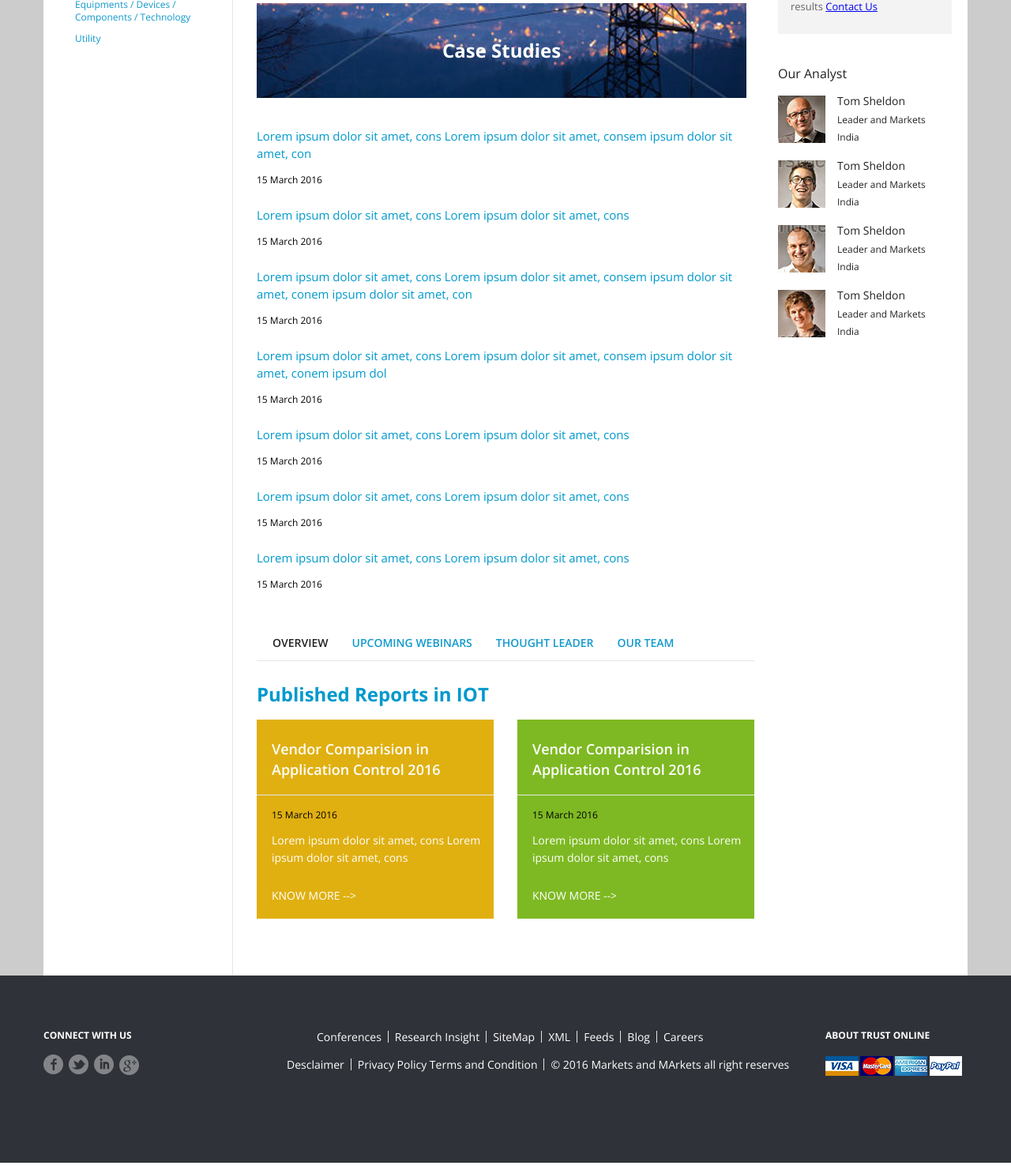
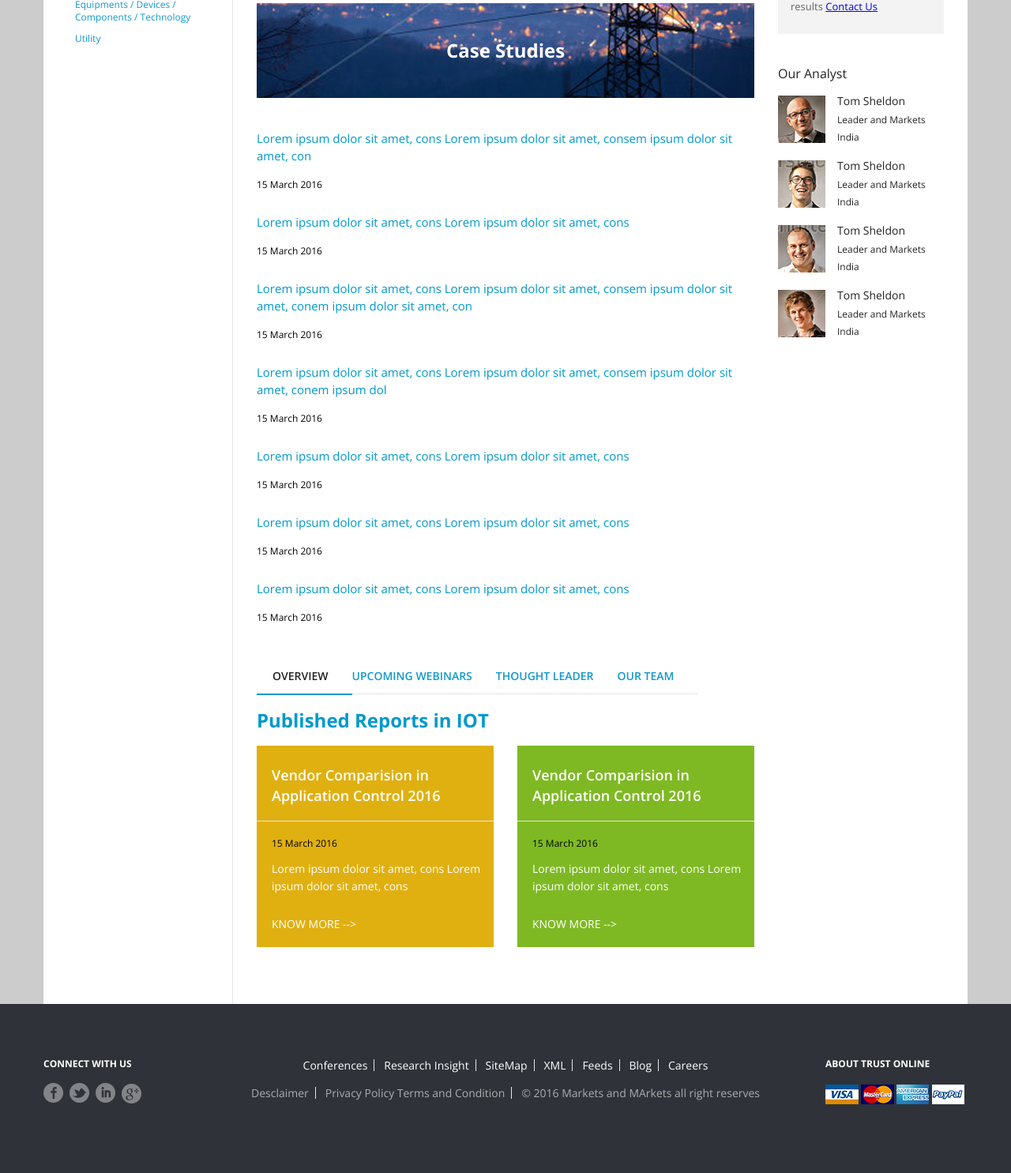
Before and after one commit to kamal-webonise/frontEnd, a plain HTML site: page htmlCssAssignment/index.html in a window 1280 px wide. Shown: the part 279-1764 px from the top of the page at 79% size. Drawn offline with nearby package versions, Linux system fonts and the light colour scheme.

Commit message:
updates html and css file

```diff
--- a/htmlCssAssignment/css/style.css
+++ b/htmlCssAssignment/css/style.css
@@ -1,4 +1,4 @@
-
+/* Reset Code */
 html,
 body,
 div,
@@ -17,447 +17,444 @@ form,
 footer,
 header,
 menu,
-nav{
+nav {
     margin: 0;
     padding: 0;
     border: 0;
 }
 /* HTML5 display-role reset for older browsers */
-h2{
+
+h2 {
     margin: 0;
-	padding:0;
+    padding: 0;
 }
-ul,h2,p,h3,h1,h5,h4,h6{
+ul,
+h2,
+p,
+h3,
+h1,
+h5,
+h4,
+h6 {
     line-height: 100%;
 }
-ul li a,span{
+ul li a,
+span {
     line-height: 100%;
 }
-span{
+span {
     line-height: 100%;
 }
-ul li{
-    list-style : none;
-    text-decoration : none;
+ul li {
+    list-style: none;
+    text-decoration: none;
 }
-ul li a{
+ul li a {
     text-decoration: none;
     word-wrap: break-word;
 }
-a{
-	display:inline-block;
+a {
+    display: inline-block;
 }
-body{
+
+/* CSS Code*/
+body {
     font-size: 15px;
-	color:#1199cc;
+    color: #1199cc;
     font-family: 'Open Sans', sans-serif;
-	line-height:100%;
+    line-height: 100%;
+    background-color: #cccccc;
 }
-.pullLeft{
-	float:left;
+.pullLeft {
+    float: left;
 }
-.pullRight{
-	float:right;
+.pullRight {
+    float: right;
 }
-.floatNone{
-	float:none;
+.floatNone {
+    float: none;
 }
-.clearFix{
-	float:none;
-	clear:both;
+.clearFix {
+    float: none;
+    clear: both;
     width: 0;
     height: 0;
 }
-.pageLayout{
-	background-color: #cccccc;
-}
-.container{
-	width:1170px;
-	margin:auto;
+.container {
+    width: 1170px;
+    margin: auto;
     background-color: #ffffff;
 }
-.header{
+.header {
     margin-bottom: 60px;
-
 }
-.logo{
+.logo {
     width: 180px;
     height: 45px;
     margin: 20px 16px 25px 19px;
 }
-.headerBar{
-	width:954px;
+.headerBar {
+    width: 954px;
     border-left: 1px solid #e5e5e5;
 }
-.headerTop{
-	padding:10.6px 0 10px 20px;
+.headerTop {
+    padding: 10.6px 0 10px 20px;
     border-bottom: 1px solid #e5e5e5;
 }
-
-.headerTop li{
-	float:left;
+.headerTop li {
+    float: left;
     padding-right: 23px;
 }
-.headerTop li a{
+.headerTop li a {
     font-size: 12px;
-	color:#282828;
+    color: #282828;
     font-weight: 600;
     line-height: 100%;
 }
-.headerTop li.clearFix{
-	float : none;
+.headerTop li.clearFix {
+    float: none;
 }
-.headerBottom{
+.headerBottom {
     font-size: 16px;
-	padding:19px 0 19px 20px;
+    padding: 19px 0 19px 20px;
 }
-.headerBottom li{
-	float:left;
-	padding-right:48px;
+.headerBottom li {
+    float: left;
+    padding-right: 48px;
 }
-.headerBottom li a{
-	color:#0099cc;
-	font-size:16px;
+.headerBottom li a {
+    color: #0099cc;
+    font-size: 16px;
     font-weight: 600;
 }
-.headerBottom li.clearFix{
-	float :none;
+.headerBottom li.clearFix {
+    float: none;
 }
-.headerBottom li a:hover{
-	color:#222222;
+.headerBottom li a:hover {
+    color: #222222;
 }
-.headerBottom li.active a{
-	color:#222222;
+.headerBottom li.active a {
+    color: #222222;
 }
-
-.leftWrap{
-	width: 209px;
-	margin:29px 0 0 30px;
+.leftWrap {
+    width: 189px;
+    margin: 29px 20px 0 30px;
 }
-.leftWrap h2{
+.leftWrap h2 {
     font-size: 13px;
-	color:#222222;
+    color: #222222;
     padding-bottom: 15px;
     font-weight: 700;
 }
-.leftWrap li a{
+.leftWrap li a {
     font-size: 12px;
-	color:#1199cc;
-	padding:0 0 10px 10px;
+    color: #1199cc;
+    padding: 0 0 10px 10px;
     line-height: 16px;
 }
-
-.centerWrap{
+.centerWrap {
     width: 630px;
-	padding-left:30px;
+    padding-left: 30px;
     padding-bottom: 72px;
     border-left: 1px solid #e5e5e5;
 }
-.contentNavbar{
-	padding:25px 0 30px 0;
+.contentNavbar {
+    padding: 25px 0 30px 0;
 }
-.contentNavbar li{
-	float:left;
-	padding-right:26px;
+.contentNavbar li {
+    float: left;
+
 }
-.contentNavbar li a{
+.contentNavbar li a {
     font-size: 12px;
-	color:#1199cc;
+    color: #1199cc;
 }
-.contentNavbar li.clearFix{
-	float:none;
+.contentNavbar li img{
+    padding : 0 10px;
 }
-.centerWrap h2{
+.contentNavbar li.clearFix {
+    float: none;
+}
+.centerWrap h2 {
     font-size: 36px;
-	color:#222222;
+    color: #222222;
     font-weight: 400;
+    padding-bottom: 26px;
 }
-.imageTextHolder{
-
-	background-image:url("../images/power.jpg");
-	height:120px;
-	width: 620px;
-	margin: 26px 0 10px 0;
+.imageTextHolder {
+    background-image: url("../images/power.jpg");
+    height: 120px;
+    width: 630px;
+    margin: 0 0 40px 0;
 }
-/* .imageTextHolder{
-	position:relative;
-
-} */
-.textCenter{
-
-    /*
-    position:absolute;
-    top:50%;
-    left:50%;
-    height: 30px;
-    width: 100px;
-    margin:-15px 0 0 -50px;*/
-
+.textCenter {
     text-align: center;
-    padding:48px 0 48px 0;
+    padding: 48px 0 48px 0;
     font-size: 24px;
-    color:#ffffff;
+    color: #ffffff;
 }
-
-.newsFeed li{
-	padding-top: 27px;
+.newsFeed {
+    margin-bottom: 30px;
+    padding-right: 10px;
 }
-.newsFeed li a{
+.newsFeed li a {
     font-size: 15px;
     line-height: 22px;
     padding-bottom: 17px;
-	color:#0099cc;
+    color: #0099cc;
 }
-.newsFeed li span{
-	display:block;
+.newsFeed .date a {
+    padding-bottom: 30px;
+    line-height: 100%;
     font-size: 12px;
     color: #000000;
 }
-.centerBottomNavbar {
-    padding: 60px 0 15px 0;
-    margin-bottom: 30px;
+.centerBottomNavbar li {
+    padding: 0 0 15px 0;
+    float: left;
+    padding-right: 30px;
     border-bottom: 1px solid #e5e5e5;
 }
-.centerBottomNavbar li{
-	float:left;
-	padding-right:30px;
-}
-.centerBottomNavbar li a{
+.centerBottomNavbar li a {
     font-size: 14px;
-	color:#1199cc;
+    color: #1199cc;
     font-weight: 600;
 }
+.centerBottomNavbar li.active{
+border-bottom: 2px solid #0099cc;
+}
 .centerBottomNavbar li.active a{
-	color:#222222;
-	border-bottom: #1199cc;
-	padding-left:20px;
+    color: #222222;
+    padding-left: 20px;
 }
-.centerBottomNavbar li.clearFix{
-	float:none;
+.centerBottomNavbar li.clearFix {
+    float: none;
+    height:0;
+    width: 0;
+    border:none;
+    padding-bottom: 0;
 }
-.article h1{
-	font-size:24px;
-	color:#0099cc;
-	padding-bottom:20px;
+.article {
+    margin-top: 20px;
 }
-.yellowBox{
-	width:300px;
-	background-color:#e0b011;
+.article h1 {
+    font-size: 24px;
+    color: #0099cc;
+    padding-bottom: 20px;
+}
+.yellowBox {
+    width: 300px;
+    background-color: #e0b011;
     padding: 24px 0 22px 0;
-	margin-right:30px;
+    margin-right: 30px;
 }
-.greenBox{
-	width:300px;
+.greenBox {
+    width: 300px;
     background-color: #7eb923;
     padding: 24px 0 22px 0;
 }
-.centerBox a{
-	color:#ffffff;
+.centerBox a {
+    color: #ffffff;
 }
-.centerBox li{
-	float:left;
+.centerBox li {
+    float: left;
 }
-.centerBox li h3{
+.centerBox li h3 {
     padding: 0 0 19px 19px;
     border-bottom: 1px solid #e5e5e5;
 }
-.centerBox li h3 a{
+.centerBox li h3 a {
     font-size: 18px;
     line-height: 26px;
     font-weight: 600;
 }
-.centerBox li span{
+.centerBox li span {
+    padding: 19px 0 15px 19px;
+}
+.centerBox li span a {
     font-size: 12px;
-	color:#000000;
-	padding:19px 0 15px 19px;
+    color: #000000;
 }
-.centerBox li p{
-	padding:0 0 30px 19px;
+.centerBox li p {
+    padding: 0 0 30px 19px;
 }
-.centerBox li p a{
+.centerBox li p a {
     font-size: 14px;
     line-height: 22px;
 }
-.centerBox li h2{
+.centerBox li h2 {
     font-size: 14px;
-	padding:0 0 0 19px ;
+    padding: 0 0 0 19px;
 }
-.centerBox li.clearFix{
+.centerBox li.clearFix {
     float: none;
 }
-.centerBox span{
-	display:block;
+.centerBox span {
+    display: block;
 }
-.rightWrap{
-	width: 220px;
-	padding:30px 0 0px 30px;
-
+.rightWrap {
+    width: 210px;
+    padding: 30px 30px 0 30px;
 }
-.rightTopContainer{
+.rightTopContainer {
     background-color: #f3f3f3;
-	padding: 20px 0 25px 16px;
+    padding: 20px 10px 25px 16px;
     margin-bottom: 42px;
 }
-.rightWrap h3{
+.rightWrap h3 {
     font-size: 16px;
     padding-bottom: 20px;
-	color:#222222;
+    color: #222222;
     font-weight: 400;
 }
-.rightWrap p{
-	color:#666666;
+.rightWrap p {
+    color: #666666;
     font-size: 13px;
     line-height: 20px;
 }
-.rightWrap p a{
-	color:0099cc;
+.rightWrap p a {
+    color: 0099cc;
 }
-.rightBottomContainer{}
-.founderList li{
-	padding-bottom:20px;
+.rightBottomContainer {} .founderList li {
+    padding-bottom: 20px;
 }
-.founderImage{
-	width:60px;
+.founderImage {
+    width: 60px;
     padding-right: 15px;
 }
-.designation{
-	width: 145px;
+.founderImage img{
+    width: 100%;
+}
+.designation {
+    width: 125px;
     font-size: 14px;
-	color:#222222;
+    color: #222222;
+    padding-right: 10px;
 }
-.designation h1{
+.designation h1 {
     font-size: 14px;
     padding-bottom: 11px;
     font-weight: 400;
 }
-.designation h2{
+.designation h2 {
     font-size: 12px;
     padding-bottom: 10px;
     font-weight: 400;
 }
-.designation h6{
+.designation h6 {
     font-size: 12px;
     font-weight: 400;
 }
-.footerLayout{
+.footerLayout {
     background-color: #2f3238;
-	color:#ffffff;
+    color: #ffffff;
 }
-.footerContainer{
+.footerContainer {
     width: 1170px;
-	margin:auto;
-	padding-top:70px;
-	padding-bottom :85px;
+    margin: auto;
+    padding-top: 70px;
+    padding-bottom: 85px;
 }
-.leftFooter{
-	width: 300px;
+.leftFooter {
+    width: 200px;
 }
-.leftFooter h1{
+.leftFooter h1 {
     font-size: 12px;
     padding-bottom: 18px;
 }
-.socialIcons li{
-	height:26px;
-	width: 26px;
-	padding-right:6px;
-	float:left;
+.socialIcons li {
+    float: left;
     background: url("../images/sprites.png") no-repeat;
 }
-.socialIcons li.facebookIcon{
+.socialIcons li a {
+    height: 26px;
+    width: 26px;
+    padding-right: 7px;
+}
+.socialIcons li.facebookIcon {
     background-position: 0 -232px;
-
 }
-.socialIcons li.twitterIcon{
+.socialIcons li.twitterIcon {
     background-position: 0 -201px;
-
 }
-.socialIcons li.linkedInIcon{
+.socialIcons li.linkedInIcon {
     background-position: 0 -166px;
-
 }
-.socialIcons li.gmailIcon{
+.socialIcons li.gmailIcon {
     background-position: 0 -129px;
-
 }
-.socialIcons li.clearFix{
-	float:none;
-	clear:both;
-	background-position: -50px -50px;
+.socialIcons li.clearFix {
+    float: none;
+    clear: both;
+    width: 0;
+    height: 0;
 }
-.centerFooter{
-	width: 690px;
+.centerFooter {
+    width: 770px;
 }
-.topFooterNavbar{
+.topFooterNavbar {
     margin-bottom: 20px;
-	margin-left:38px;
+    text-align: center;
 }
-.topFooterNavbar li{
-	float:left;
-}
-.topFooterNavbar li a{
+.topFooterNavbar li a {
     font-size: 14px;
     padding: 0 8px;
-	color:#ffffff;
-
+    color: #ffffff;
 }
-.topFooterNavbar li{
+.topFooterNavbar li {
+    border-right: 1px solid #e5e5e5;
+    display: inline-block;
+}
+.topFooterNavbar li.noBorder {
+    border-right: none;
+}
+.bottomFooterNavbar {
+    text-align: center;
+}
+.bottomFooterNavbar li {
+    display: inline-block;
     border-right: 1px solid #e5e5e5;
 }
-.topFooterNavbar li.noBorder{
-	border-right:none;
+.bottomFooterNavbar li.noBorder {
+    border-right: none;
 }
-.topFooterNavbar li.clearFix{
-	float:none;
-}
-.bottomFooterNavbar li{
-	float:left;
-	border-right: 1px solid #e5e5e5;
-}
-.bottomFooterNavbar li.noBorder{
-	border-right:none;
-}
-.bottomFooterNavbar li a{
+.bottomFooterNavbar li a {
     font-size: 14px;
     padding: 0 8px;
-	color:#ffffff;
+    color: #acadaf;
 }
-
-.bottomFooterNavbar li.clearFix{
-	float:none;
-}
-.rightFooter{
+.rightFooter {
+    padding-left: 20px;
     width: 180px;
 }
-.rightFooter h1{
+.rightFooter h1 {
     font-size: 12px;
     padding-bottom: 20px;
 }
-.cardIcons li{
-	height:25px;
-	width: 41px;
-	padding-right:3px;
-	float:left;
+.cardIcons li {
+    float: left;
     background: url("../images/sprites.png") no-repeat;
 }
-.cardIcons li.visaIcon{
+.cardIcons li a {
+    height: 25px;
+    width: 41px;
+    padding-right: 4px;
+}
+.cardIcons li.visaIcon {
     background-position: 0 -93px;
-
 }
-.cardIcons li.masterIcon{
+.cardIcons li.masterIcon {
     background-position: 0 -59px;
-
 }
-.cardIcons li.americanIcon{
+.cardIcons li.americanIcon {
     background-position: 0 -30px;
-
 }
-.cardIcons li.paypalIcon{
+.cardIcons li.paypalIcon {
     background-position: 0 0;
-
 }
-.cardIcons li.clearFix{
-	float:none;
-	clear:both;
+.cardIcons li.clearFix {
+    float: none;
+    clear: both;
     width: 0;
     height: 0;
 }
--- a/htmlCssAssignment/index.html
+++ b/htmlCssAssignment/index.html
@@ -1,6 +1,5 @@
 <!DOCTYPE html>
 <html>
-
    <head>
       <title>netMagic</title>
       <meta charset="UTF-8">
@@ -25,9 +24,7 @@
       <link href="https://fonts.googleapis.com/css?family=Open+Sans:400,600,700" rel="stylesheet">
       <link rel="stylesheet" href="css/style.css">
    </head>
-
    <body>
-	<div class="pageLayout">
       <div class="container">
          <div class="header">
             <div class="logo pullLeft">
@@ -59,7 +56,6 @@
          </div>
       </div>
       <div class="container">
-			<div class="wrapper">
          <div class="leftWrap pullLeft">
             <h2>Energy and Power</h2>
             <ul>
@@ -71,9 +67,18 @@
          </div>
          <div class="centerWrap pullLeft">
             <ul class="contentNavbar">
-						<li><a href="#">Home</a></li>
-						<li><a href="#">Industries</a></li>
-						<li><a href="#">Energy and Power</a></li>
+               <li>
+                  <a href="#">Home</a>
+                  <img src="images/seperator.png" alt="seperator">
+               </li>
+               <li>
+                  <a href="#">Industries</a>
+                  <img src="images/seperator.png" alt="seperator">
+               </li>
+               <li>
+                  <a href="#">Energy and Power</a>
+                  <img src="images/seperator.png" alt="seperator">
+               </li>
                <li class="clearFix"></li>
             </ul>
             <div class="centereTopWrapper">
@@ -85,31 +90,31 @@
             <ul class="newsFeed">
                <li>
                   <a href="#">Lorem ipsum  dolor sit amet, cons Lorem ipsum  dolor sit amet, consem ipsum  dolor sit amet, con</a>
-							<span>15 March 2016</span>
+                  <div class="date"><a href="#">15 March 2016</a></div>
                </li>
                <li>
                   <a href="#">Lorem ipsum  dolor sit amet, cons Lorem ipsum  dolor sit amet, cons</a>
-							<span>15 March 2016</span>
+                  <div class="date"><a href="#">15 March 2016</a></div>
                </li>
                <li>
                   <a href="#">Lorem ipsum  dolor sit amet, cons Lorem ipsum  dolor sit amet, consem ipsum  dolor sit amet, conem ipsum  dolor sit amet, con</a>
-							<span>15 March 2016</span>
+                  <div class="date"><a href="#">15 March 2016</a></div>
                </li>
                <li>
                   <a href="#">Lorem ipsum  dolor sit amet, cons Lorem ipsum  dolor sit amet, consem ipsum  dolor sit amet, conem ipsum  dol</a>
-							<span>15 March 2016</span>
+                  <div class="date"><a href="#">15 March 2016</a></div>
                </li>
                <li>
                   <a href="#">Lorem ipsum  dolor sit amet, cons Lorem ipsum  dolor sit amet, cons</a>
-							<span>15 March 2016</span>
+                  <div class="date"><a href="#">15 March 2016</a></div>
                </li>
                <li>
                   <a href="#">Lorem ipsum  dolor sit amet, cons Lorem ipsum  dolor sit amet, cons</a>
-							<span>15 March 2016</span>
+                  <div class="date"><a href="#">15 March 2016</a></div>
                </li>
                <li>
                   <a href="#">Lorem ipsum  dolor sit amet, cons Lorem ipsum  dolor sit amet, cons</a>
-							<span>15 March 2016</span>
+                  <div class="date"><a href="#">15 March 2016</a></div>
                </li>
             </ul>
             <ul class="centerBottomNavbar">
@@ -124,13 +129,13 @@
                <ul class="centerBox">
                   <li class="yellowBox">
                      <h3><a href="#">Vendor Comparision in Application Control 2016</a></h3>
-								<span>15 March 2016</span>
+                     <span><a href="#">15 March 2016</a></span>
                      <p><a href="#">Lorem ipsum  dolor sit amet, cons Lorem ipsum  dolor sit amet, cons</a></p>
                      <h2><a href="#">KNOW MORE --></a></h2>
                   </li>
                   <li class="greenBox">
                      <h3><a href="#">Vendor Comparision in Application Control 2016</a></h3>
-								<span>15 March 2016</span>
+                     <span><a href="#">15 March 2016</a></span>
                      <p><a href="#">Lorem ipsum  dolor sit amet, cons Lorem ipsum  dolor sit amet, cons</a></p>
                      <h2><a href="#">KNOW MORE --></a></h2>
                   </li>
@@ -138,7 +143,6 @@
                </ul>
             </div>
          </div>
-
          <div class="rightWrap pullLeft">
             <div class="rightTopContainer">
                <h3>How can we help you?</h3>
@@ -193,23 +197,30 @@
                   </li>
                </ul>
             </div>
-
          </div>
          <div class="clearFix"></div>
-			</div>
       </div>
       </div>
       <div class="footerLayout">
       <div class="footerContainer">
          <div class="leftFooter pullLeft">
             <h1>CONNECT WITH US</h1>
-
             <ul class="socialIcons">
-				<li class="facebookIcon"></li>
-				<li class="twitterIcon"></li>
-				<li class="linkedInIcon"></li>
-				<li class="gmailIcon"></li>
-				<li class="clearFix"></li>
+               <li class="facebookIcon">
+                  <a href="#"></a>
+               </li>
+               <li class="twitterIcon">
+                  <a href="#"></a>
+               </li>
+               <li class="linkedInIcon">
+                  <a href="#"></a>
+               </li>
+               <li class="gmailIcon">
+                  <a href="#"></a>
+               </li>
+               <li class="clearFix">
+                  <a href="#"></a>
+               </li>
             </ul>
          </div>
          <div class="centerFooter pullLeft">
@@ -221,27 +232,34 @@
                <li><a href="#">Feeds</a></li>
                <li><a href="#">Blog</a></li>
                <li class="noBorder"><a href="#">Careers</a></li>
-					<li class="clearFix"></li>
             </ul>
             <ul class="bottomFooterNavbar">
                <li><a href="#">Desclaimer</a></li>
                <li><a href="#">Privacy Policy Terms and Condition</a></li>
                <li class="noBorder"><a href="#">&copy; 2016 Markets and MArkets all right reserves</a></li>
-					<li class="clearFix"></li>
             </ul>
          </div>
          <div class="rightFooter pullLeft">
             <h1>ABOUT TRUST ONLINE</h1>
             <ul class="cardIcons">
-					<li class="visaIcon"></li>
-					<li class="masterIcon"></li>
-					<li class="americanIcon"></li>
-					<li class="paypalIcon"></li>
-					<li class="clearFix"></li>
+               <li class="visaIcon">
+                  <a href="#"></a>
+               </li>
+               <li class="masterIcon">
+                  <a href="#"></a>
+               </li>
+               <li class="americanIcon">
+                  <a href="#"></a>
+               </li>
+               <li class="paypalIcon">
+                  <a href="#"></a>
+               </li>
+               <li class="clearFix">
+                  <a href="#"></a>
+               </li>
             </ul>
          </div>
          <div class="clearFix"></div>
       </div>
-	</div>
-
    </body>
+</html>
```
Also changed, not shown: htmlCssAssignment/images/seperator.png (added). Lines whose indentation alone changed are shown as unchanged.
